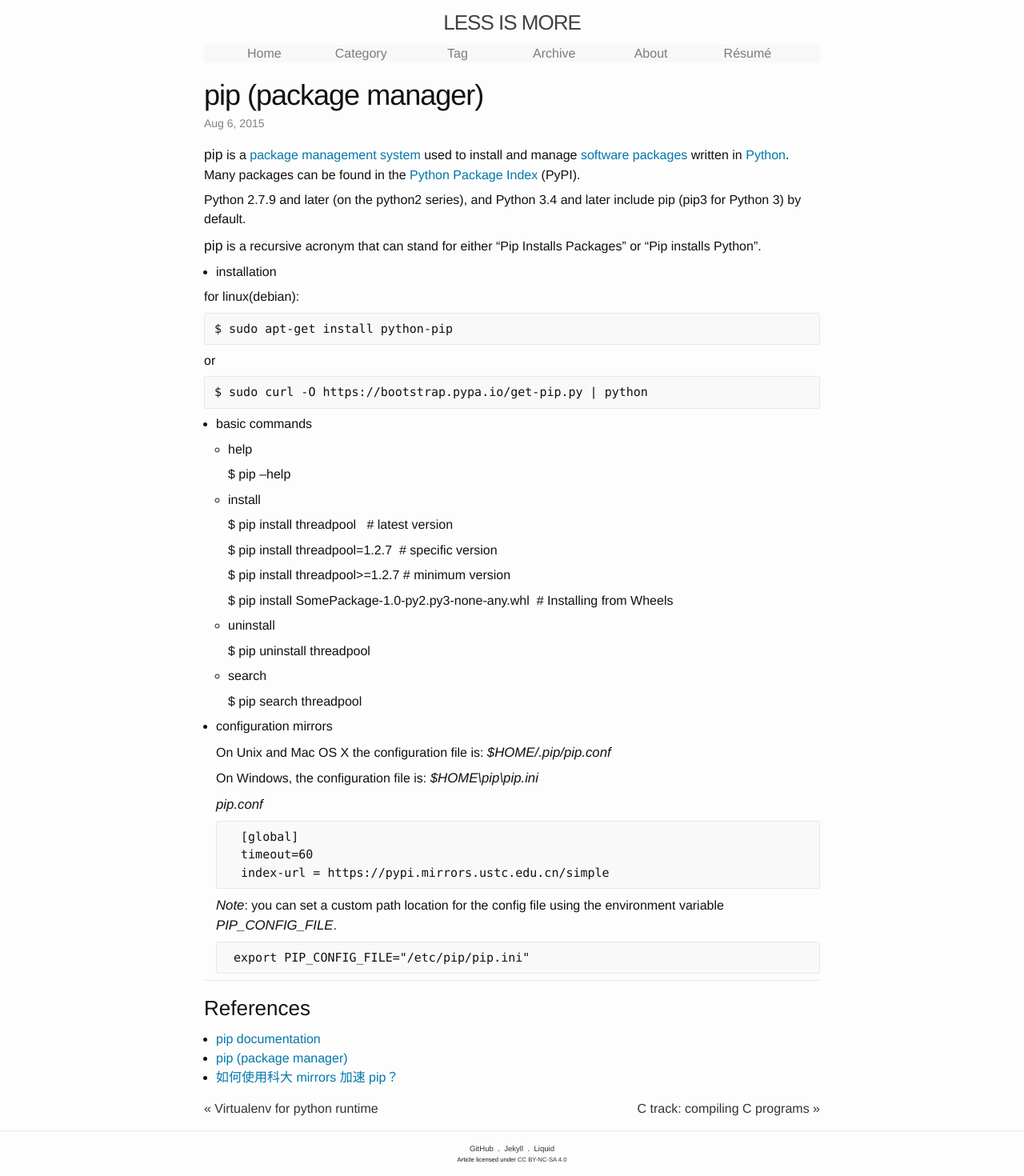
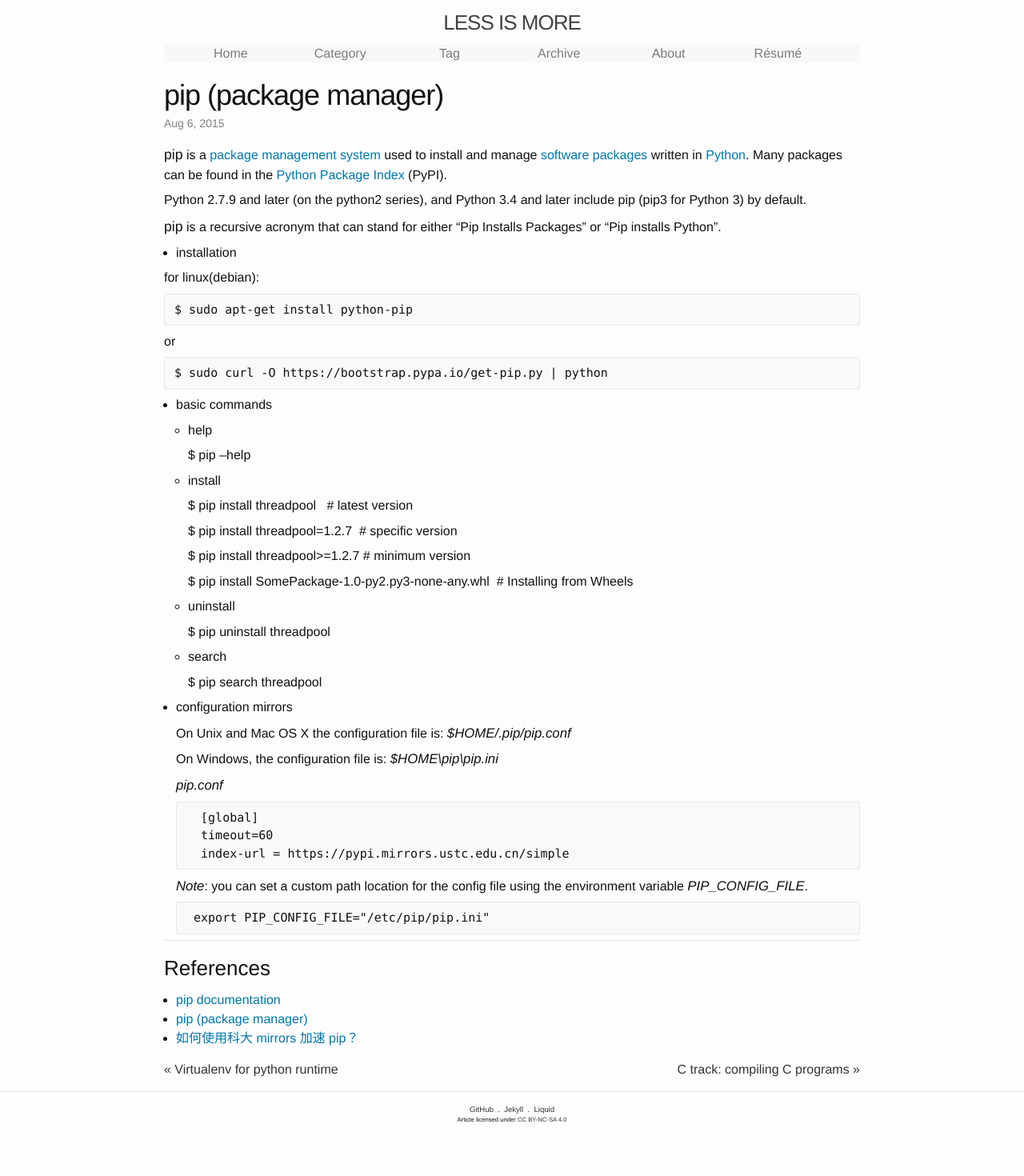
Before and after one commit to ousiax/ousiax.github.io, a Jekyll site: the page built from _posts/2015-08-06-pip-(package-manager).md, in a window 1280 px wide. Shown: the whole page at 80% size. Built offline with Jekyll 4.4.1, drawn with Linux system fonts in a browser that asks for light colours; after the commit the page ends 1421 px from its top, so only the background shows below that.

Commit message:
Update *.scss

```diff
--- a/_sass/_base.scss
+++ b/_sass/_base.scss
@@ -14,7 +14,10 @@
  * Basic styling
  */
 body {
-    font: $base-font-weight #{$base-font-size}/#{$base-line-height} $base-font-family;
+    font-weight: $base-font-weight;
+    font-size: #{$base-font-size};
+    line-height: #{$base-line-height};
+    font-family: $base-font-family;
     color: $text-color;
     background-color: $background-color;
     -webkit-text-size-adjust: 100%;
--- a/css/main.scss
+++ b/css/main.scss
@@ -6,7 +6,7 @@
 
 
 // Our variables
-$base-font-family: 'Avenir Next', 'Helvetica Neue', Helvetica,'Avenir', Arial, sans-serif;
+$base-font-family: 'Avenir Next', 'Helvetica Neue', Verdana, Helvetica, Avenir, Trebuchet, Arial, sans-serif;
 $base-font-size:   16px;
 $base-font-weight: 400;
 $small-font-size:  $base-font-size * 0.875;
@@ -23,7 +23,7 @@
 $grey-color-dark:  darken($grey-color, 25%);
 
 // Width of the content area
-$content-width:    800px;
+$content-width:    900px;
 
 $on-palm:          600px;
 $on-laptop:        800px;
```
